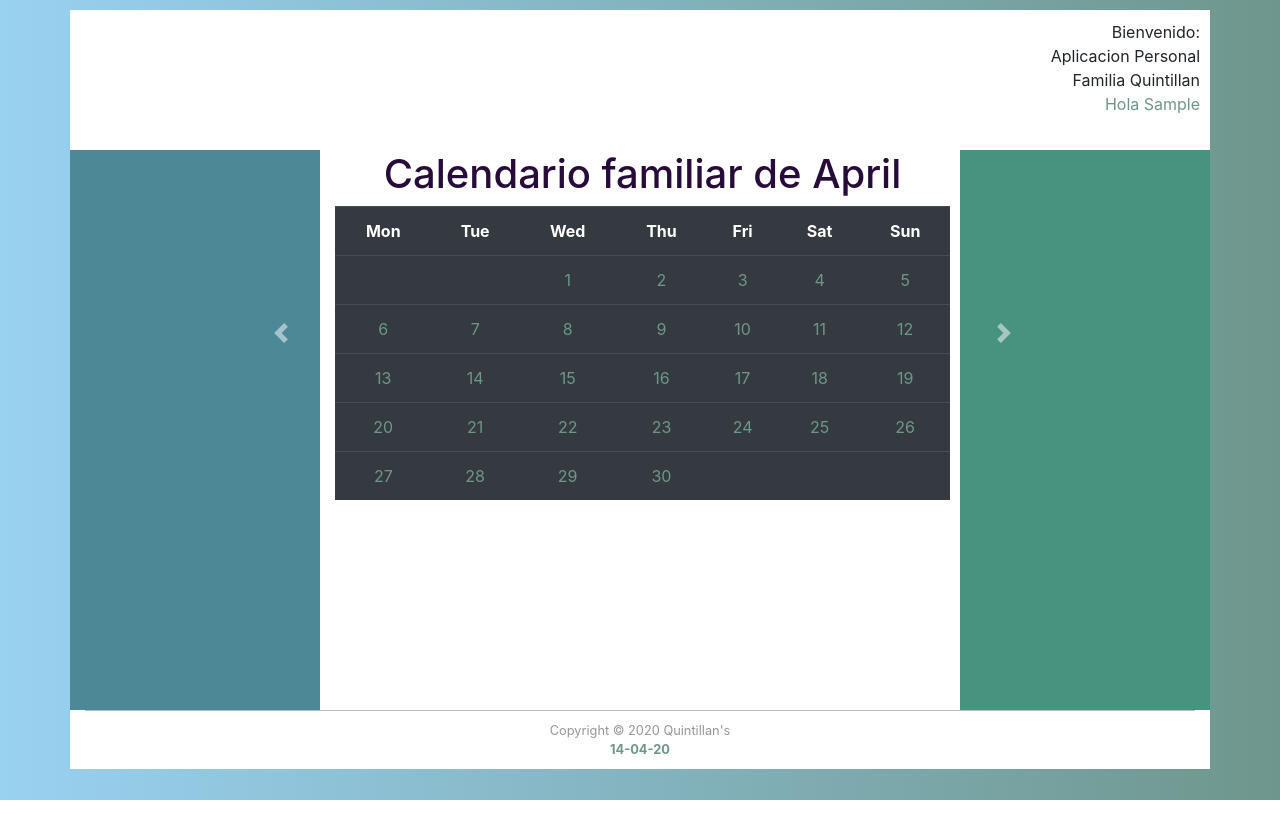
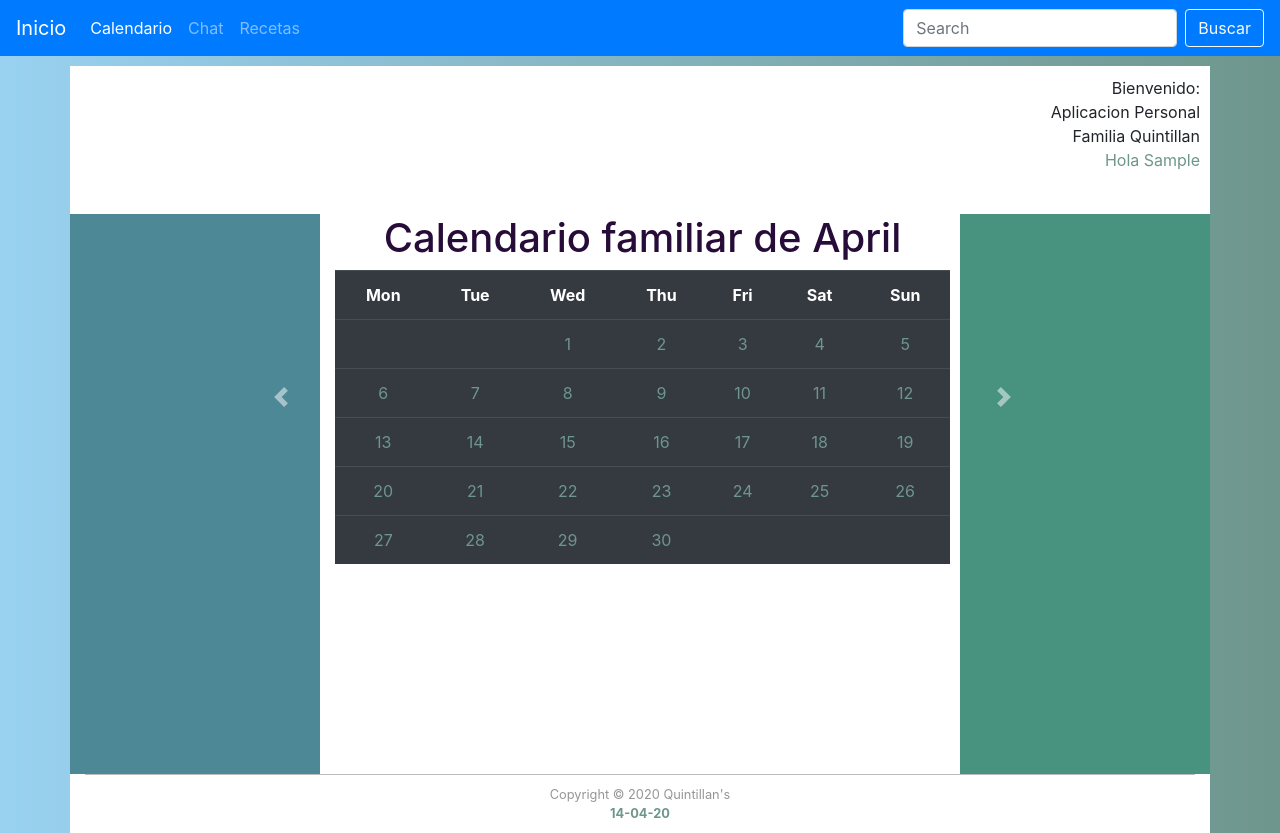
Before and after one commit to AlbertoBoschVigo/hogarQuintillan, a Django app: page /calendario in a window 1280 px wide. Before the commit the page ends 800 px from the top, so only its background shows below. Run offline with Django 3.2, Linux system fonts and the light colour scheme; the visitor is signed in with stand-in values (Sample User, id 1); parts of the project's set-up code (start-up, migrations or seed data) failed here and were passed over; some libraries are stand-ins or nearby versions.

Commit message:
cambios esteticos, responsive

```diff
--- a/chat/static/chat/css/mystyle.css
+++ b/chat/static/chat/css/mystyle.css
@@ -18,7 +18,7 @@
         background-color: rgb(239, 248, 236);
     }
     #chat-log{
-        min-height: 70vh;
+        min-height: 65vh;
     }
 }
 
--- a/chat/templates/chat/room.html
+++ b/chat/templates/chat/room.html
@@ -48,7 +48,7 @@
 {% endblock listado %}
 
 {% block bloqueCentral %}
-<h1><span class="badge badge-success etiqueta-mini">{{ room_name|capfirst }}</span></h1>
+<h1><span class="badge badge-success etiqueta-mini d-none d-sm-none d-md-inline-block">{{ room_name|capfirst }}</span></h1>
 <div id="container">
     <textarea id="chat-log" class="form-control" readonly></textarea>
     <div id="usuario" data-user="{{ user.get_username }}" data-canal="Chat principal"></div>
--- a/hogarQuintillan/templates/base_generic.html
+++ b/hogarQuintillan/templates/base_generic.html
@@ -25,8 +25,12 @@
     <body>
         <button  id="myBtnTopR" class="myBtnTop" title="Go to top">Top</button>
         <button  id="myBtnTopL" class="myBtnTop" title="Go to top">Top</button>
+        {% if user and user.is_authenticated and topHeader %}
+            {% include 'navbars.html'%}
+        {% endif %}
         <div id="wrapper" class="container">
             <header id="header" class="row">
+                {% block header%}
                     <div id="topbanner" class="col"></div>
                     <div id="top_menu" class="col-6">
                         {% if topEnlaces %}
@@ -41,9 +45,11 @@
                         {% endif %}
                     </div>
                     <div id="logo" class="col text-right">
+                        <div class="d-none d-sm-none d-md-block">
                         Bienvenido:<br>
                         Aplicacion Personal<br>
                         Familia Quintillan<br>
+                        </div>
                         {% if user and user.is_authenticated %}
                             <a href="{% url "logout" %}" title="Cerrar sesion">Hola {{ user.get_username|capfirst }}</a>
                             <br>
@@ -54,25 +60,24 @@
                         {%block cabeceraDerecha %}
                         {% endblock %}
                     </div>
-
+                {% endblock %}
             </header>
-
-            <div class="row">
+            <div class="row mt-2">
                 <!--<aside id="rightsidebar" class="col">
                     <nav id="nav">
 
                     </nav>
                 </aside>
                 -->
-                <section class="leftSide col">
+                <section class="leftSide col d-none d-sm-none d-md-block">
 
                 </section>
-                <section id="main" class="col-sm-9 col-md-7 col-lg-5 mx-auto text-center">
+                <section id="main" class="col-sm-12 col-md-7 col-lg-5 mx-auto text-center">
 
                     {% block bloqueCentral %}
                     {% endblock %}
                 </section>
-                <section class="rightSide col">
+                <section class="rightSide col d-none d-sm-none d-md-block">
 
                 </section>
             </div>
--- a/hogarQuintillan/templates/index.html
+++ b/hogarQuintillan/templates/index.html
@@ -1,6 +1,8 @@
 {% extends 'base_generic_full.html' %}
+
 {% block bloqueCentral %}
-<div id="carouselExampleSlidesOnly" class="carousel slide" data-ride="carousel">
+<section id="main" class="col-sm-9 col-md-7 col-lg-5 mx-auto my-3 text-center">
+  <div id="carouselExampleSlidesOnly" class="carousel slide mt-1" data-ride="carousel">
     <div class="carousel-inner">
       <div class="carousel-item active">
         <h1 class="alert alert-primary text-center" role="alert">
@@ -22,4 +24,5 @@
       </div>
     </div>
   </div>
+</section>
 {% endblock %}
--- /dev/null
+++ b/hogarQuintillan/templates/navbars.html
@@ -0,0 +1,87 @@
+{% load static %}
+<nav class="navbar navbar-expand-sm navbar-dark bg-primary sticky-top">
+    <a class="navbar-brand {% if inicio.0 == activa %}active{% endif %}" href="{% url inicio.0 %}">{{ inicio.1 }}</a>
+    <button class="navbar-toggler" type="button" data-toggle="collapse" data-target="#navbarColor02" aria-controls="navbarColor02" aria-expanded="false" aria-label="Toggle navigation">
+      <span class="navbar-toggler-icon"></span>
+    </button>
+
+    <div class="collapse navbar-collapse" id="navbarColor02">
+      <ul class="navbar-nav mr-auto">
+        {% for enlace in topHeader %}
+          <li class="nav-item">
+            <a class="nav-link {% if enlace.0 == activa %}active{% endif %}" href="{% url enlace.0 %}">{{ enlace.1 }}
+            {% if enlace.0 == activa %}<span class="sr-only">(current)</span>{% endif %}</a>
+          </li>
+        {% endfor %}
+      </ul>
+      <form class="form-inline">
+        <input class="form-control mr-sm-2" type="search" placeholder="Search" aria-label="Search">
+        <button class="btn btn-outline-light my-2 my-sm-0" type="submit">Buscar</button>
+      </form>
+    </div>
+</nav>
+
+
+
+<!--
+  <nav class="navbar navbar-expand-md navbar-dark bg-dark sticky-top">
+  <a class="navbar-brand" href="/">
+    <img class="nav-logo" src="" alt="">
+  </a>
+  <button class="navbar-toggler" type="button" data-toggle="collapse" data-target="#navbarsExampleDefault" aria-controls="navbarsExampleDefault" aria-expanded="false" aria-label="Toggle navigation">
+    <span class="navbar-toggler-icon"></span>
+  </button>
+  <div class="collapse navbar-collapse" id="navbarsExampleDefault">
+
+    <ul class="navbar-nav mr-auto">
+      <li class="nav-item dropdown">
+        <a class="nav-link" href="/courses/">Courses</a>
+      </li>
+      <li class="nav-item">
+        <a class="nav-link" href="/bundles/">Bundles</a>
+      </li>
+      <li class="nav-item">
+        <a class="nav-link" href="/blog/">Blog</a>
+      </li>
+      <li class="nav-item dropdown">
+        <a class="nav-link dropdown-toggle" href="#" id="navbarDropdown" role="button" data-toggle="dropdown" aria-haspopup="true" aria-expanded="false">
+          More
+        </a>
+        <div class="dropdown-menu" aria-labelledby="navbarDropdown">
+          <a class="dropdown-item" href="/support/">Support and Consulting</a>
+          <a class="dropdown-item" href="/test-driven-development/">What is Test-Driven Development?</a>
+          <a class="dropdown-item" href="/testimonials/">Testimonials</a>
+        </div>
+      </li>
+    </ul>
+
+    <ul class="navbar-nav flex-row ml-md-auto d-none d-md-flex">
+      <span class="ml-lg-auto d-none d-lg-flex">
+        <li class="nav-item">
+          <a class="nav-link" href="https://twitter.com/"><i class="fab fa-twitter"></i></a>
+        </li>
+        <li class="nav-item">
+          <a class="nav-link" href="https://github.com/"><i class="fab fa-github"></i></a>
+        </li>
+      </span>
+
+      <li class="nav-item nav-right-btn">
+        <a class="btn btn-primary" href="">Sign In</a>
+        <a class="btn btn-brand1" href="">Sign Up</a>
+      </li>
+
+    </ul>
+
+    <ul class="navbar-nav d-md-none">
+
+      <li class="nav-item">
+        <a class="nav-link" href="/accounts/login/">Sign In</a>
+      </li>
+      <li class="nav-item">
+        <a class="nav-link" href="/accounts/signup/">Sign Up</a>
+      </li>
+
+    </ul>
+  </div>
+</nav>
+-->
--- a/hogarQuintillan/templates/registration/login.html
+++ b/hogarQuintillan/templates/registration/login.html
@@ -24,7 +24,7 @@
 {% endif %}
 
 
-<div class="card card-signin my-5">
+<div class="card card-signin my-5 d-block d-md-inline">
 <div class="card-body etiqueta">
     <h5 class="card-title text-center">Sign In</h5>
     <form class="form-signin" action = "{% url 'login' %}" method="post">
@@ -40,7 +40,7 @@
         <input type="hidden" name="next" value="{{ next }}" />
     </div>
 
-    <button class="btn btn-lg btn-primary btn-block text-uppercase" type="submit">Sign in</button>
+    <button class="btn btn-lg btn-primary text-uppercase" type="submit">Sign in</button>
     </form>
 </div>
 </div>
--- a/hogarQuintillan/templates/registration/registro.html
+++ b/hogarQuintillan/templates/registration/registro.html
@@ -50,7 +50,7 @@
       </div>
       {% endfor %}
 
-      <button class="btn btn-lg btn-primary btn-block text-uppercase" type="submit">Registrar</button>
+      <button class="btn btn-lg btn-primary  text-uppercase" type="submit">Registrar</button>
       </form>
   </div>
 </div>
--- a/hogarQuintillan/urls.py
+++ b/hogarQuintillan/urls.py
@@ -19,7 +19,7 @@ from . import views
 
 urlpatterns = [
     path("", views.index, name = "index"),
-    path("calendario", views.calendario, name = "calendarioGlobal"),
+    path("calendario", views.calendarioGlobal, name = "calendarioGlobal"),
     path('admin/', admin.site.urls),
     path('vera/', include("veraPage.urls")),
     path('chat/', include("chat.urls")),
--- a/hogarQuintillan/views.py
+++ b/hogarQuintillan/views.py
@@ -9,15 +9,22 @@ from django.views.decorators.cache import cache_page
 
 from datetime import date, datetime
 from calendar import HTMLCalendar, LocaleHTMLCalendar
-import locale, re, time, os
+import locale, re, time, os, sys
 import logging
 
 logger = logging.getLogger(__name__)
 # Create your views here.
+topHeader = [
+    ('calendarioGlobal', 'Calendario'),
+    ('chat_index', 'Chat'),
+    ('recetas_index', 'Recetas')
+]
+rutaInicio = ('index', 'Inicio')
 
 @cache_page(60 * 15)
 def index(request):
-    return render(request, "index.html")
+    activa = sys._getframe().f_code.co_name
+    return render(request, "index.html", {'topHeader': topHeader, 'activa': activa, 'inicio':rutaInicio})
 
 def registro(request):
     if request.method == 'POST':
@@ -36,7 +43,7 @@ def registro(request):
 
 
 @cache_page(60 * 15)
-def calendario(request, year=date.today().year, month=date.today().month):
+def calendarioGlobal(request, year=date.today().year, month=date.today().month):
     year = int(year)
     month = int(month)
 
@@ -44,10 +51,19 @@ def calendario(request, year=date.today().year, month=date.today().month):
     try:
         try:
             locale.setlocale(locale.LC_TIME, 'es')
+            failLocale = False
         except:
+            failLocale = True
             logger.debug('Locale no valido')
         month_name = datetime.strptime(str(month), "%m").strftime("%B").capitalize()
+        eng = ['January', 'February', 'March', 'April', 'May', 'June', 'July', 'August', 'September', 'October', 'November', 'December']
+        spa = ['Enero', 'Febrero', 'Marzo', 'Abril', 'Mayo', 'Junio', 'Julio', 'Agosto', 'Septiembre', 'Octubre', 'Noviembre', 'Diciembre']
+
+
         title = "Nuestro Calendario - %s %s" % (month_name, year)
+
+        if failLocale:
+            title = title.replace(eng[month-1],spa[month-1])
         calendarios = []
         for i in range(month,13):
             cal = HTMLCalendar().formatmonth(year, i)
@@ -63,12 +79,15 @@ def calendario(request, year=date.today().year, month=date.today().month):
 
 
         context = {
-            "topEnlaces": "",
+            'activa': sys._getframe().f_code.co_name,
+            'inicio':rutaInicio,
+            'topHeader': topHeader,
             "pageTitle": title,
             "calendarios": calendarios,
             "numeroMes": 1,
             "nombreMes": month_name,
         }
+        logger.debug(context)
         return render(request, "calendario.html", context)
     except Exception as e:
         logger.error(f'Failed calendar: {e}')
--- a/recetas/templates/recetas/base_toda_pagina.html
+++ b/recetas/templates/recetas/base_toda_pagina.html
@@ -25,7 +25,7 @@
     <body>
         <button  id="myBtnTopR" class="myBtnTop" title="Go to top">Top</button>
         <button  id="myBtnTopL" class="myBtnTop" title="Go to top">Top</button>
-        <div id="wrapper" class="container">
+        <div id="wrapper" class="container-fluid">
             <header id="header" class="row">
 
 
@@ -74,11 +74,9 @@
                 </aside>
                 -->
 
-                <section id="main" class="col-sm-9 col-md-7 col-lg-5 mx-auto text-center">
 
                     {% block bloqueCentral %}
                     {% endblock %}
-                </section>
 
             </div>
             <footer id="footer">
--- a/veraPage/templates/veraPage/base_tres_partes.html
+++ b/veraPage/templates/veraPage/base_tres_partes.html
@@ -28,7 +28,7 @@
 
         <div id="wrapper" class="container">
             <header id="header" class="row">
-                <div id="topbanner" class="col"><img src="{% static 'orders/img/top_banner.gif' %}" alt="" /></div>
+                <div id="topbanner" class="col"><img src="{% static 'veraPage/img/top_banner.gif' %}" alt="" /></div>
                 <div id="top_menu" class="col-6">{% for enlace in topEnlaces %}
                     {% if forloop.counter > 1 %}
                     |
```
Also changed, not shown: chat/templates/chat/base_tres_partes.html (+6 -5 lines), hogarQuintillan/templates/base_generic_full.html (+10 -4 lines), veraPage/views.py (+6 -2 lines). Lines whose indentation alone changed are shown as unchanged.
